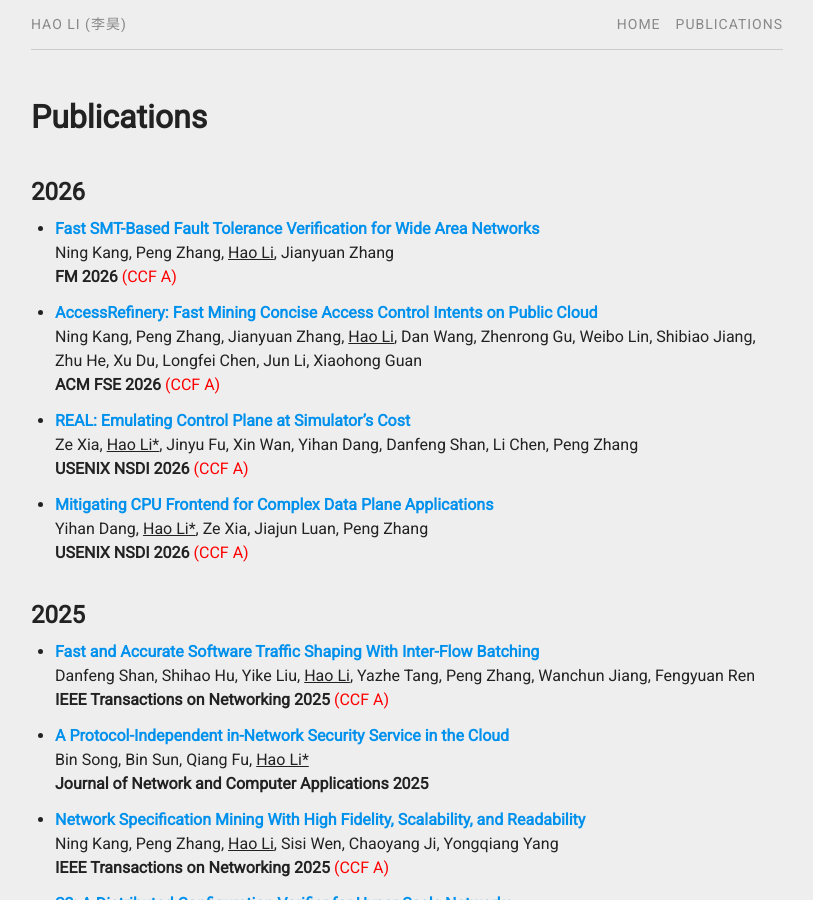
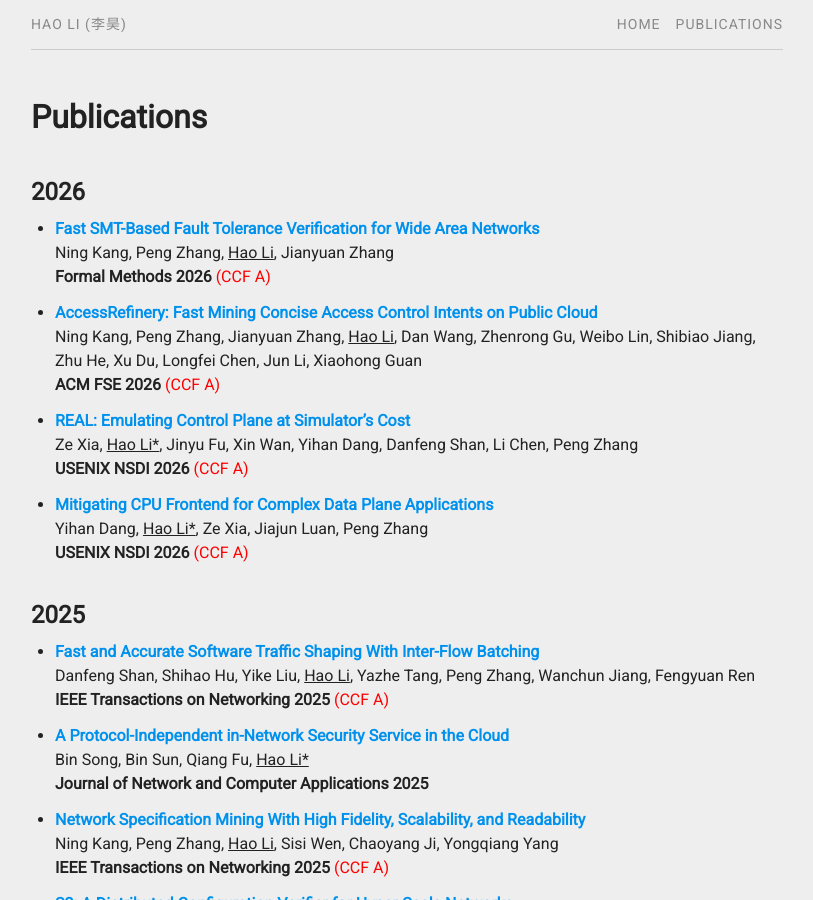
Before and after one commit to aquatoney/aquatoney.github.io, a Jekyll site: the page built from pubs.md, in a window 1280 px wide and 900 px high. Shown: the whole window, without its empty margins (233-1046 px from the left). Built offline with Jekyll 4.4.1, drawn with Linux system fonts in a browser that asks for light colours.

Commit message:
Update abbr.yml

```diff
--- a/_data/abbr.yml
+++ b/_data/abbr.yml
@@ -9,6 +9,9 @@
 
 - full: "ACM FSE"
   abbr: "FSE"
+
+- full: "Formal Methods"
+  abbr: "FM"
 
 - full: "ACM CoNEXT"
   abbr: "CoNEXT"
```
